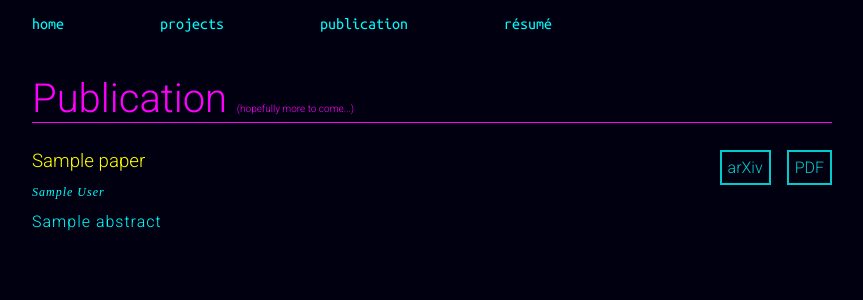
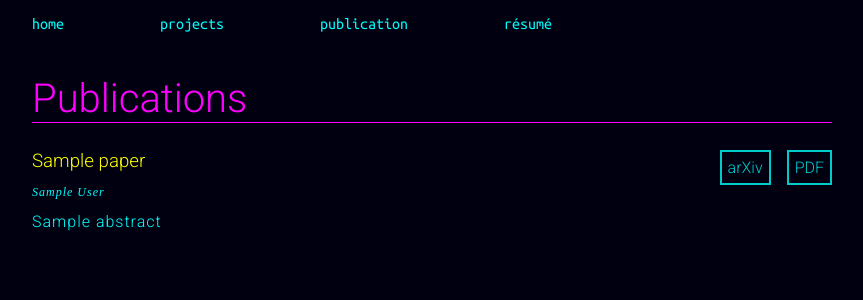
Before and after one commit to pjreddie/pjreddie.com, a Django app: template pjreddie/templates/papers.html in a window 1280 px wide. Shown: the top 300 px of the page, without its empty margins (208-1071 px from the left). Run offline with Django 3.2, Linux system fonts and the light colour scheme; the template is opened without the code that fills it: most values are stand-ins (such as "Sample title", 1, 10 or a date in 2020); some web fonts are replaced.

Commit message:
more than one papers\!\!

```diff
--- a/pjreddie/templates/papers.html
+++ b/pjreddie/templates/papers.html
@@ -3,11 +3,11 @@
 		<link rel='stylesheet' media='screen' href='{{ STATIC_URL }}css/papers.css' />
         <meta name="description" content="My publications.">
 	{% endblock %}
-	{% block title %}Publication{% endblock %}
+	{% block title %}Publications{% endblock %}
 	{% block body %}
 		<div class=main>
 			<div class=title>
-			<h1>Publication <span class=small>(hopefully more to come...)</span></h1>
+			<h1>Publications</h1>
 			</div>
                     {% for paper in papers %}
                         {% include "paper.html" %}
```
